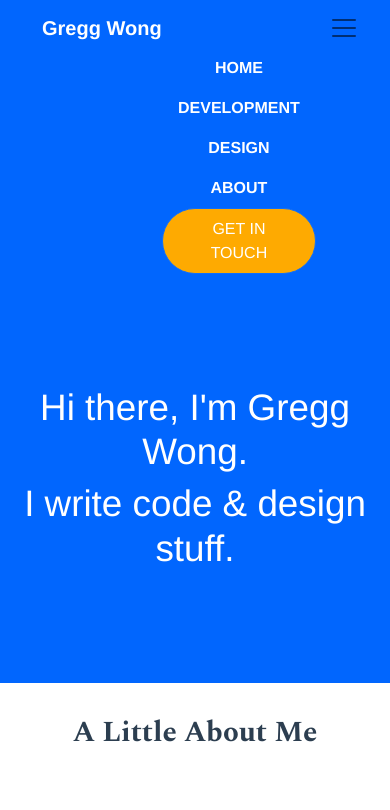
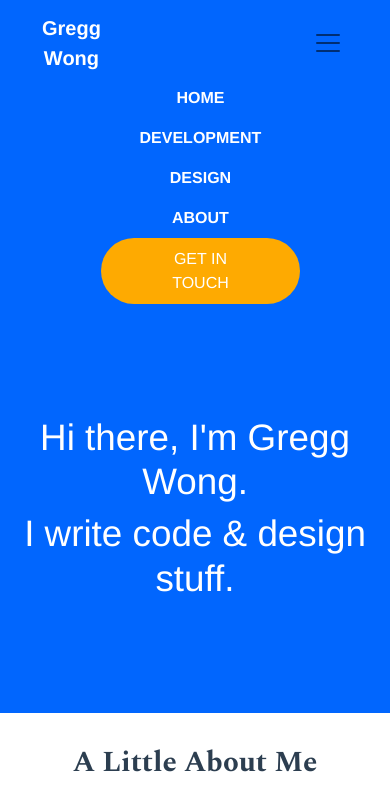
Before and after one commit to Jon-Mykal/personal-website, a Vue app: page / in a window 390 px wide. Both pictures are taken after a click on the button "Toggle navigation". Shown: the top 810 px of the page. Built offline with nearby package versions, Linux system fonts and the light colour scheme.

Commit message:
Refix navbar

```diff
--- a/src/components/Navbar.vue
+++ b/src/components/Navbar.vue
@@ -1,9 +1,9 @@
 <template>
     <section>
-        <nav class="navbar navbar-expand-lg navbar-light gw--bg-main-blue">
+        <nav class="navbar navbar-expand-lg gw--bg-main-blue navbar-light">
             <section class="container d-grid gw-container">
                 <!-- <section class="branding-content"> -->
-                <router-link to="/" class="navbar-brand me-auto text-white">Gregg Wong</router-link>
+                <router-link to="/" class="navbar-brand me-auto text-white text-wrap">Gregg Wong</router-link>
                 <button
                     class="navbar-toggler text-end"
                     type="button"
@@ -35,7 +35,7 @@
                             <router-link to="/about" class="nav-link text-white">About</router-link>
                         </li>
                         <li class="nav-item d-lg-none">
-                            <router-link :to="{ name: 'contact'}" class="btn btn-primary rounded-pill nav-link px-5 text-white gw--bg-yellow-orange">Get in touch</router-link>
+                            <router-link :to="{ name: 'contact'}" class="btn rounded-pill nav-link px-5 text-white gw--bg-yellow-orange">Get in touch</router-link>
                         </li>
                     </ul>
 
@@ -48,7 +48,7 @@
                 </section>
                 <ul class="navbar-nav d-none d-lg-flex justify-content-end text-uppercase">
                     <li class="nav-tem ml-3">
-                        <router-link :to="{ name: 'contact'}" class="btn btn-primary rounded-pill nav-link px-5 text-white gw--bg-yellow-orange">Get in touch</router-link>
+                        <router-link :to="{ name: 'contact'}" class="btn rounded-pill nav-link px-5 text-white gw--bg-yellow-orange">Get in touch</router-link>
                     </li>
                 </ul>
             </section>
```
